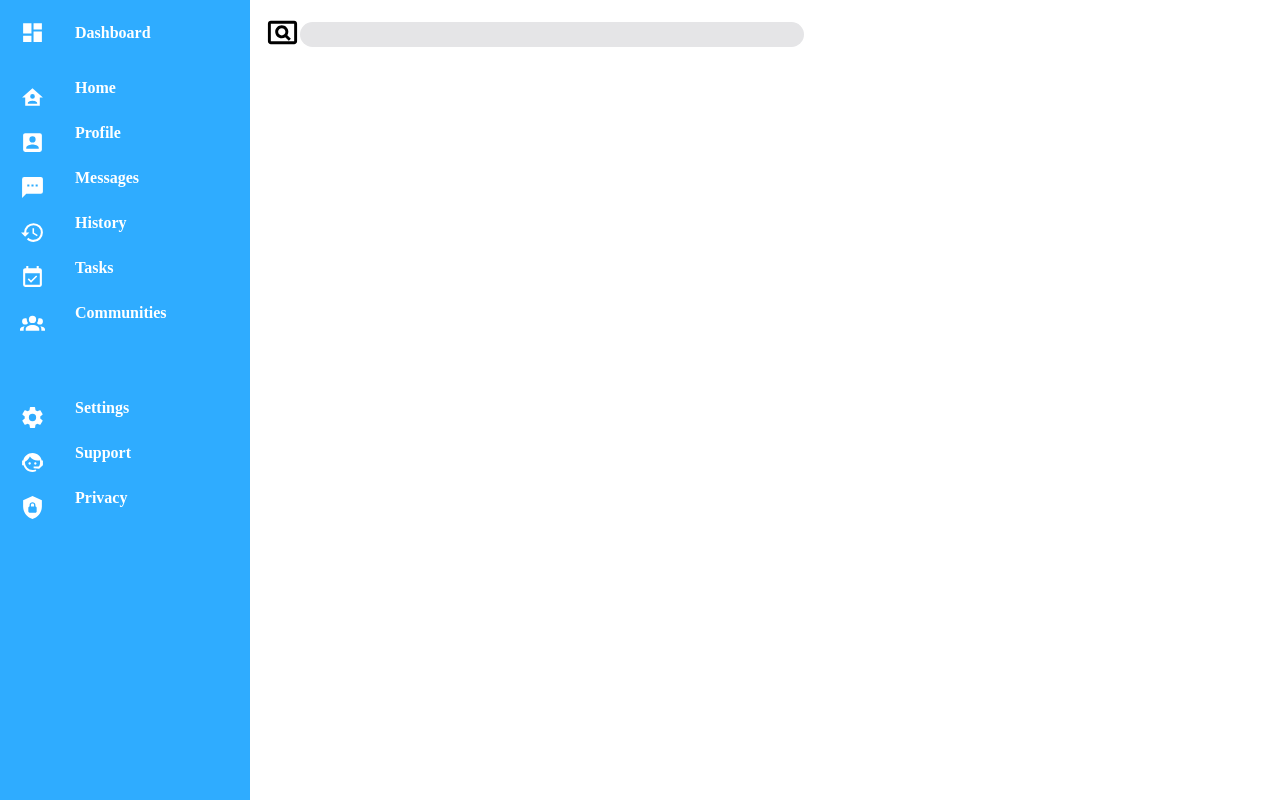
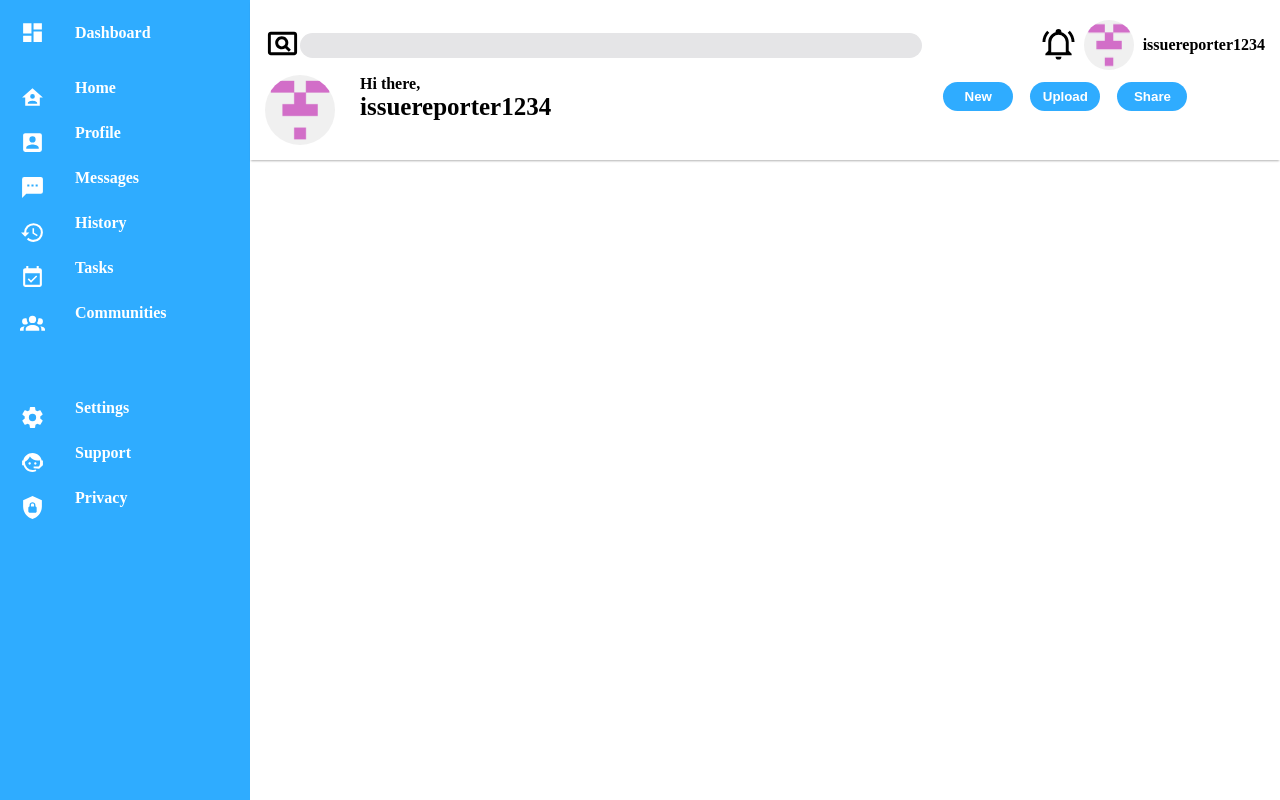
Before and after one commit to issuereporter1234/admin-dashboard, a plain HTML site: page index.html in a window 1280 px wide. Drawn offline with Linux system fonts and the light colour scheme; a web font is replaced by a local one.

Commit message:
add pictures, buttons, shaddow username to a header
add username to a header
great a user
add two profile photos
add a bell logo
add three buttons
color the buttons and give them border radius

use flexbox and grid to position the elaments properly

```diff
--- a/index.html
+++ b/index.html
@@ -44,6 +44,23 @@
                 <label for="search"><img src="imgs/card-search-outline.svg" alt="Search"></label>
                 <input type="text" id="search" name="search">
             </div>
+            <div class="user">
+                <a href="#"><img src="imgs/bell-ring-outline.svg" alt="Bell"></a>
+                <img src="imgs/118681835.png" alt="User foto">
+                <div class="user-name">issuereporter1234</div>
+            </div>
+                <div class="greeting">
+                <img src="imgs/118681835.png" alt="User foto">
+                <div>
+                    Hi there,
+                    <div class="user-name">issuereporter1234</div>
+                </div>
+            </div>
+            <div class="buttons">
+                <button>New</button>
+                <button>Upload</button>
+                <button>Share</button>
+            </div>
         </div>
         <div class="main">
 
--- a/style.css
+++ b/style.css
@@ -63,22 +63,64 @@ img{
 
 }
 .header{
+    display: grid;
+    gap: 0px 15px;
+    grid-template-columns: 2fr 1fr;
+    grid-template-rows: 1fr 1fr;
     grid-column: 2/-1;
     padding: 15px;
+    font-weight: bold;
+    box-shadow: 0px 2px 2px -1px  rgba(1, 1, 1, 0.3) ;
 
 }
 input[type="text"]{
     border: 0;
     background-color: rgb(229, 229, 231);
     border-radius: 30px;
-    width: 50%;
     height: 23px;
     font-size: large;
+    width: 100%;
 }
 .search{
     display: flex;
     align-items: center;
 }
+.user{
+    display: flex;
+    align-items: center;
+    justify-content: end;
+    gap: 2.5%;
+}
+.user > img[alt="User foto"]{
+    height: 50px;
+    border-radius: 50%;
+}
+.greeting > img[alt="User foto"]{
+    height: 70px;
+    border-radius: 50%;
+}
+.greeting{
+    display: flex;
+    flex-direction: row;
+    gap: 25px;
+}
+.greeting > div > .user-name{
+    font-size: 25px;
+}
+.buttons{
+   margin:  %;
+}
+button{
+    background-color: rgb(47, 172, 255);
+    color: white;
+    font-weight: bold;
+    border-radius: 20px;
+    border: none;
+    padding: 7px;
+    width: 70px;
+    margin: 2%;
+
+}
 main{
 
 }
```
Also changed, not shown: imgs/118681835.png (added), imgs/bell-ring-outline.svg (added).
